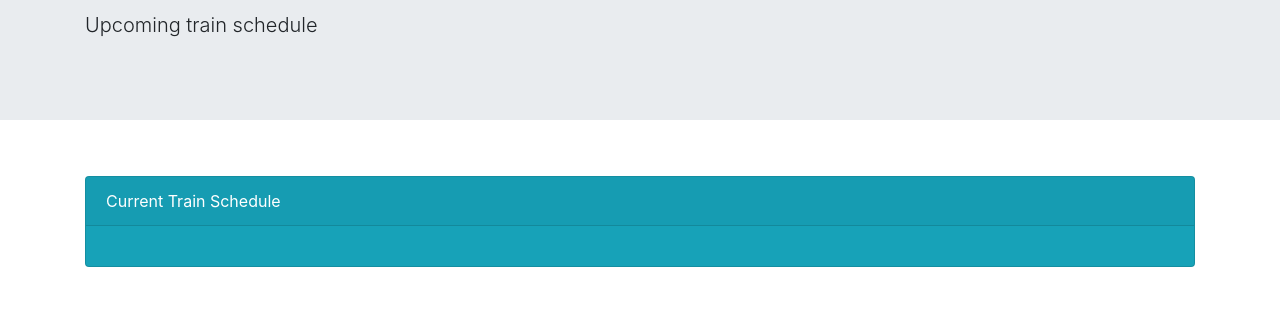
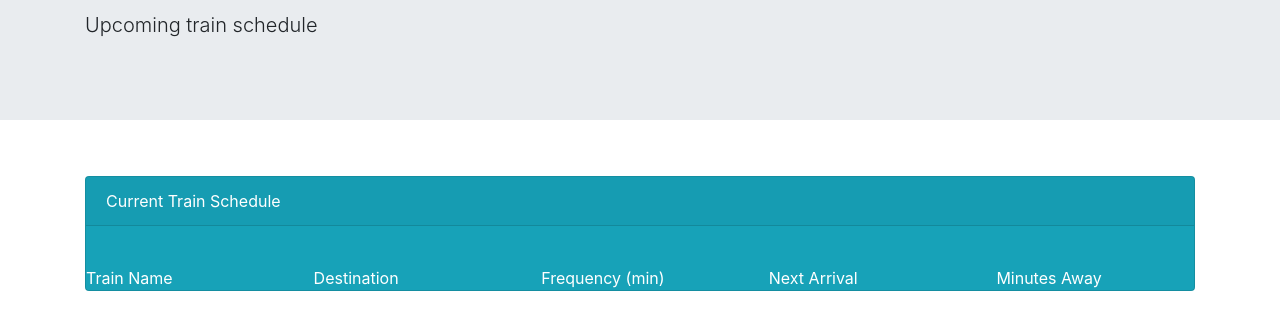
Before and after one commit to charlotterice/Train-Scheduler, a plain HTML site: page index.html in a window 1280 px wide. Shown: the part 177-506 px from the top of the page. Drawn offline with nearby package versions, Linux system fonts and the light colour scheme.

Commit message:
safety commit

```diff
--- a/index.html
+++ b/index.html
@@ -33,7 +33,24 @@
       <div class="card text-white bg-info mb-3">
         <div class="card-header">Current Train Schedule</div>
         <div class="card-body"></div>
-
+        <div class="row">
+          <div class="col-lg">
+            Train Name
+          </div>
+          <div class="col-lg">
+            Destination
+          </div>
+          <div class="col-lg">
+            Frequency (min)
+          </div>
+          <div class="col-lg">
+            Next Arrival
+          </div>
+          <div class="col-lg">
+            Minutes Away
+          </div>
+          <div></div>
+        </div>
       </div>
     </div>
   </body>
```
